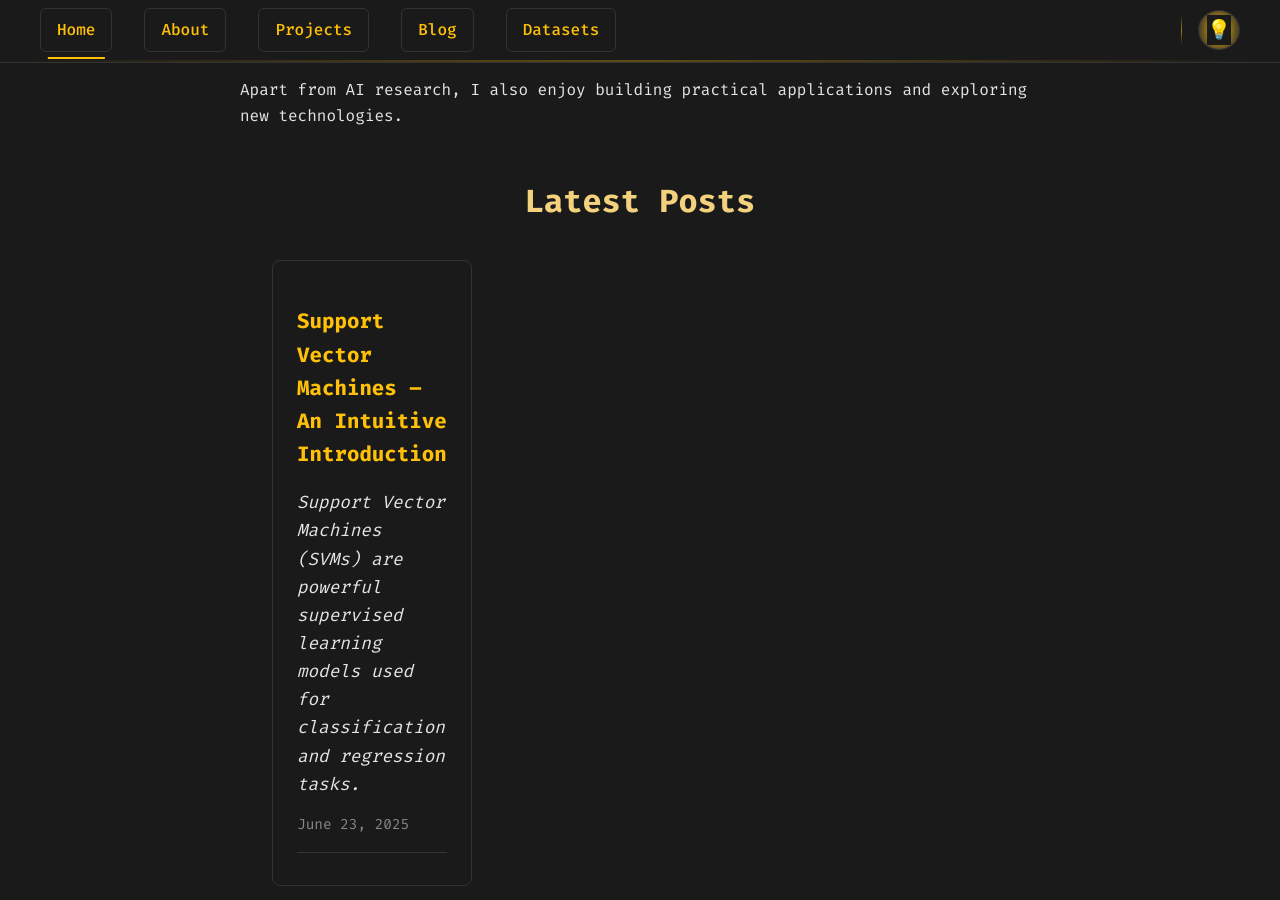
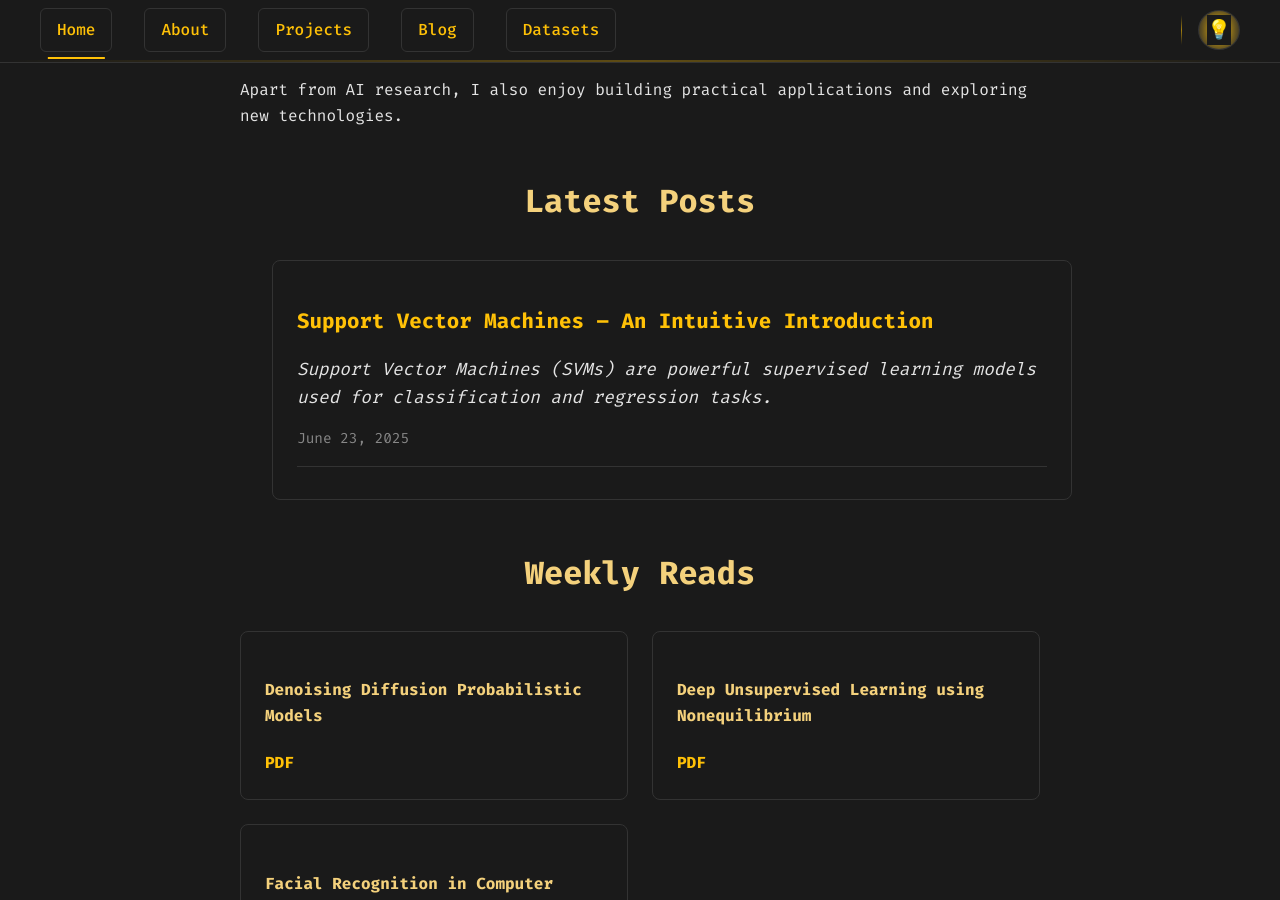
Before and after one commit to shrrynsh/site.github.io, a Jekyll site: the page built from index.md, in a window 1280 px wide and 900 px high, scrolled down 898 px. Built offline with Jekyll 4.4.1, drawn with Linux system fonts in a browser that asks for light colours.

Commit message:
Update default.html

```diff
--- a/_layouts/default.html
+++ b/_layouts/default.html
@@ -591,6 +591,33 @@
   font-size: 0.8rem !important;
 }
 
+/* ===== SIMPLIFIED HORIZONTAL LAYOUT ===== */
+#main-container {
+  display: block !important;
+  width: 100% !important;
+  max-width: 800px !important;
+  margin: 2rem auto !important;
+  padding: 0 2rem !important;
+}
+
+.leftpane {
+  display: none !important; /* Hide problematic left sidebar */
+}
+
+.postcontent {
+  width: 100% !important;
+  max-width: 100% !important;
+  display: block !important;
+  background-color: #1a1a1a !important;
+}
+
+.rightpane {
+  width: 100% !important;
+  max-width: 300px !important;
+  margin: 2rem auto 0 !important;
+  display: block !important;
+}
+
 </style>
 
 
```
